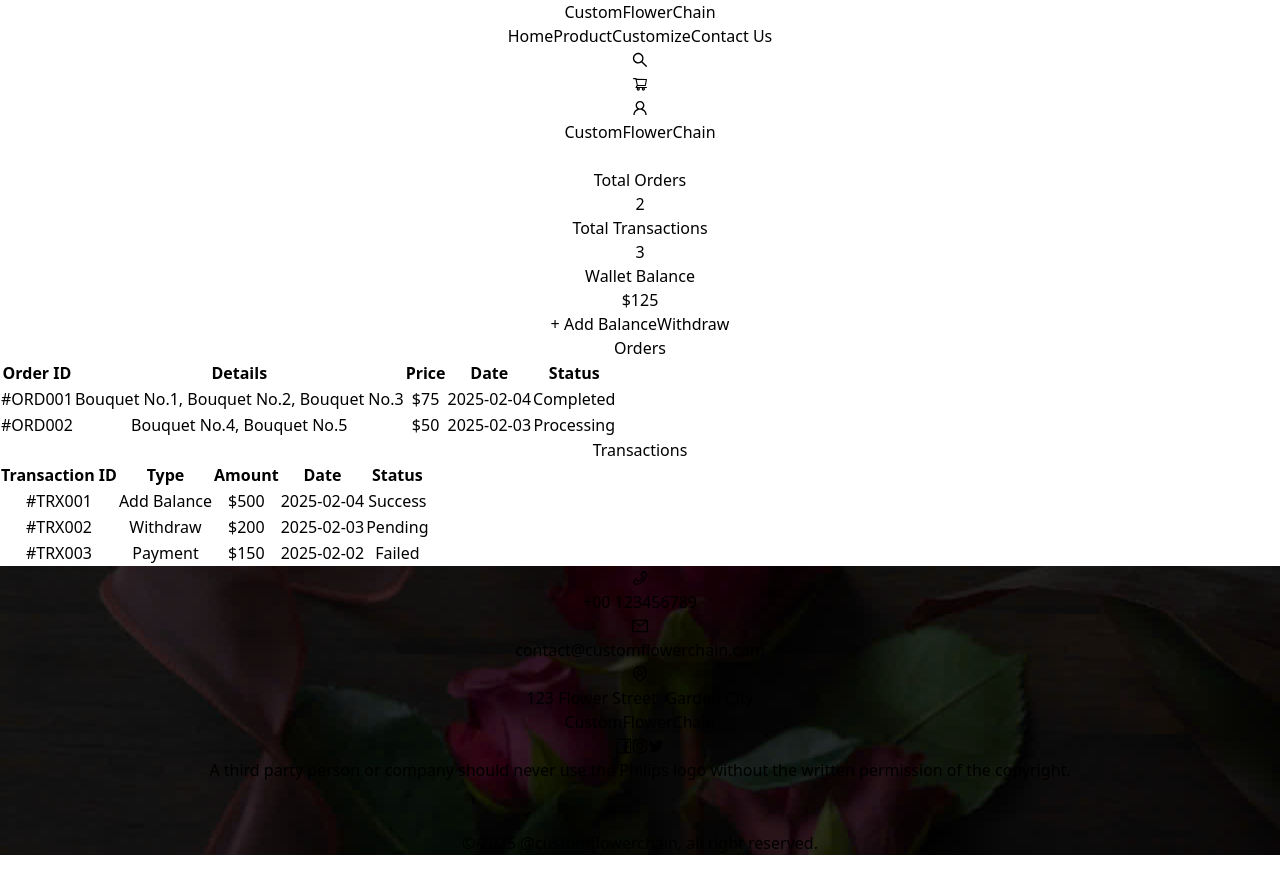
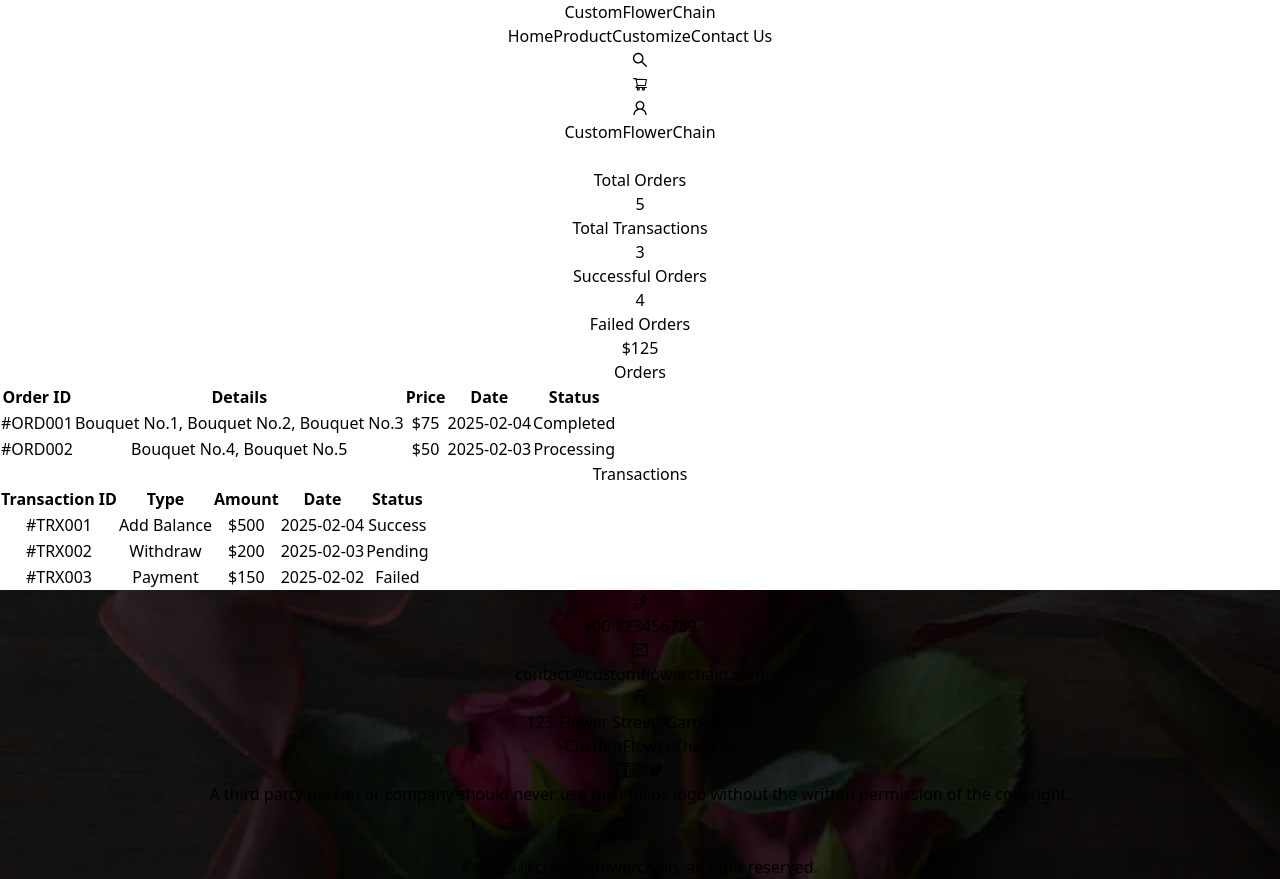
Before and after one commit to nghiatran149/Capstone-CFC-FE-User, a React (Vite) app: page /wallet in a window 1280 px wide. Before the commit the page ends 855 px from the top, so only its background shows below. Built offline with nearby package versions, Linux system fonts and the light colour scheme.

Commit message:
Fix Wallet UI

```diff
--- a/src/pages/Wallet.jsx
+++ b/src/pages/Wallet.jsx
@@ -64,29 +64,35 @@ const WalletPage = () => {
                     <div className="bg-blue-500 rounded-xl p-6 text-white shadow-lg relative overflow-hidden">
                         <div className="absolute right-0 top-0 w-24 h-24 bg-blue-400 rounded-full transform translate-x-8 -translate-y-8"></div>
                         <h3 className="text-xl font-medium mb-2">Total Orders</h3>
-                        <p className="text-3xl font-bold">2</p>
+                        <p className="text-3xl font-bold">5</p>
+                    </div>
+
+                    <div className="bg-purple-500 rounded-xl p-6 text-white shadow-lg relative overflow-hidden">
+                        <div className="absolute right-0 top-0 w-24 h-24 bg-purple-400 rounded-full transform translate-x-8 -translate-y-8"></div>
+                        <h3 className="text-xl font-medium mb-2">Total Transactions</h3>
+                        <p className="text-3xl font-bold">3</p>
                     </div>
 
                     <div className="bg-green-500 rounded-xl p-6 text-white shadow-lg relative overflow-hidden">
                         <div className="absolute right-0 top-0 w-24 h-24 bg-green-400 rounded-full transform translate-x-8 -translate-y-8"></div>
-                        <h3 className="text-xl font-medium mb-2">Total Transactions</h3>
-                        <p className="text-3xl font-bold">3</p>
+                        <h3 className="text-xl font-medium mb-2">Successful Orders</h3>
+                        <p className="text-3xl font-bold">4</p>
                     </div>
 
-                    <div className="bg-purple-500 rounded-xl p-6 text-white shadow-lg relative overflow-hidden">
-                        <div className="absolute right-0 top-0 w-24 h-24 bg-purple-400 rounded-full transform translate-x-8 -translate-y-8"></div>
-                        <h3 className="text-xl font-medium mb-2">Wallet Balance</h3>
+                    <div className="bg-red-500 rounded-xl p-6 text-white shadow-lg relative overflow-hidden">
+                        <div className="absolute right-0 top-0 w-24 h-24 bg-red-400 rounded-full transform translate-x-8 -translate-y-8"></div>
+                        <h3 className="text-xl font-medium mb-2">Failed Orders</h3>
                         <p className="text-3xl font-bold">$125</p>
                     </div>
 
-                    <div className="flex flex-col gap-4">
+                    {/* <div className="flex flex-col gap-4">
                         <button className="bg-pink-400 text-white text-xl py-4 mx-10 rounded-3xl hover:bg-pink-600 transition-colors">
                             + Add Balance
                         </button>
                         <button className="bg-pink-400 text-white text-xl py-4 mx-10 rounded-3xl hover:bg-pink-600 transition-colors">
                             Withdraw
                         </button>
-                    </div>
+                    </div> */}
                 </div>
 
                 <div className="grid mt-10">
```
